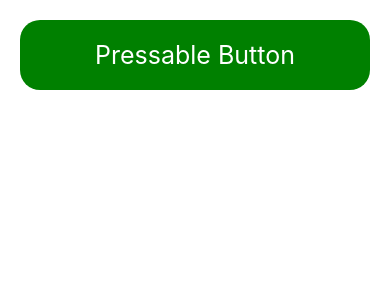
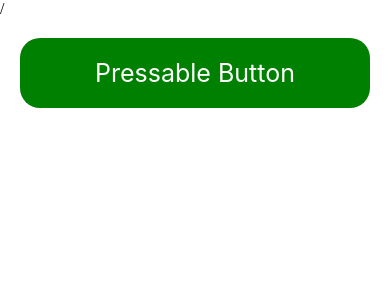
Before and after one commit to harenderbhati/nativeFirstProject, a React Native app: screen / in a window 390 px wide. Shown: the top 300 px of the page. Built offline with nearby package versions, Linux system fonts and the light colour scheme.

Commit message:
add StatusBar

```diff
--- a/App.tsx
+++ b/App.tsx
@@ -9,7 +9,8 @@ import {
   TextInput,
   FlatList,
   ScrollView,
-  SectionList
+  SectionList,
+  StatusBar
 } from 'react-native';
 import CompanyData from './components/CompanyData';
 import ExStyles from './style'
@@ -115,7 +116,10 @@ function App(): React.JSX.Element {
 
   return (
 
-    <View style={{flex:1 ,}}>
+    <View style={{flex:1 ,}}>/
+    <StatusBar backgroundColor={'orange'}
+      barStyle={'default'}
+     />
       {/* <Responsive/> */}
       {/* <ButtonComponent/> */}
       {/* <RadioButtonComponent/> */}
```
Also changed, not shown: components/StatusBar.js (added, +20 -0 lines).
